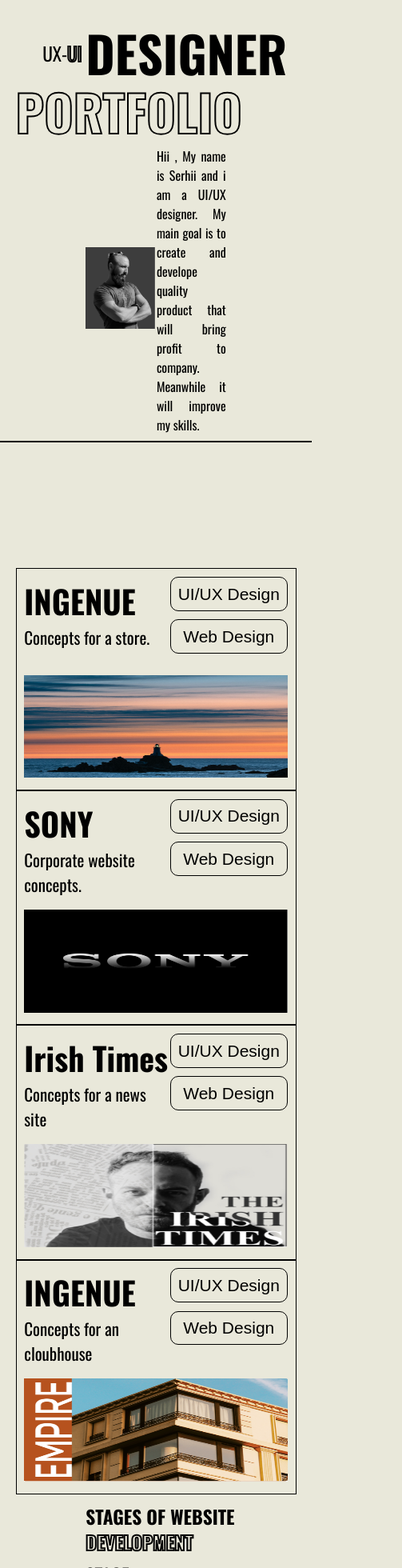
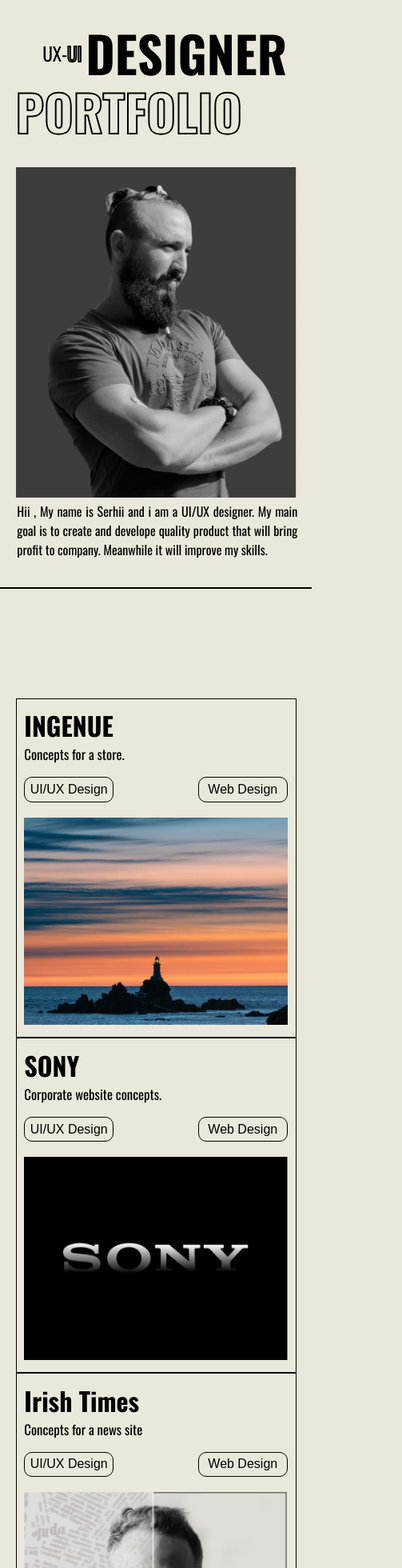
Before and after one commit to shibaram-brilliantlink/01project, a React (Vite) app: page / in a window 390 px wide. Shown: the part 40-2000 px from the top of the page at 80% size, 503 px wide, since content can reach past the window. Built offline with nearby package versions, Linux system fonts and the light colour scheme.

Commit message:
Project Completed with media queries.

```diff
--- a/src/assets/stagedata.jsx
+++ b/src/assets/stagedata.jsx
@@ -1,33 +1,34 @@
-const allStages = [ {
-    id: '1',
-    name : "BRIFFING",
-    description : `Dave found joy in the daily routine of life. He awoke at the same time, ate the same breakfast and drove the same commute. He worked at a job that never seemed to change and he got home at 6 pm sharp every night. It was who he had been for the last ten years and he had no idea that was all about to change.Dave found joy in the daily routine of life. He awoke at the same time, ate the same breakfast and drove the same commute. He worked at a job that never seemed to change and he got home at 6 pm sharp every night.
-    t was who he had been for the last ten years and he had no idea that was all about to change.`
+const allStages = [
+  {
+    id: "1",
+    name: "BRIFFING",
+    description: `Dave found joy in the tine of life. He awoke at the same time, ate the same breakfast and drove the same commute. He worked at a job that never seemed to change and he got home at 6 pm sharp every night.
+    t was who he had been for the last ten years and he had no idea that was all about to change.`,
   },
   {
-    id: '2',
-    name : "ANALYTICS",
-    description : `Barbara had been waiting at the table for twenty minutes. it had been twenty long and excruciating minutes. David had promised that he would be on time today. He never was, but he had promised this one time. She had made him repeat the promise multiple times over the last week until she'd believed his promise. Now she was paying the price.Dave found joy in the daily routine of life. He awoke at the same time, ate the same breakfast and drove the same commute. He worked at a job that never seemed to change and he got home at 6 pm sharp every night. It was who he had been for the last ten years and he had no idea that was all about to change.`
+    id: "2",
+    name: "ANALYTICS",
+    description: `Barbara had made him g the price.Dave found joy in he same breakfast and drove the same commute. He worked at a job that never seemed to change and he got home at 6 pm sharp every night. It was who he had been for the last ten years and he had no idea that was all about to change.`,
   },
   {
-    id: '3',
-    name : "PROTOTYPING",
-    description : `He couldn't move. His head throbbed and spun. It was probably a combination of both.Dave found joy in the daily routine of life. He awoke at the same time, ate the same breakfast and drove the same commute. He worked at a job that never seemed to change and he got home at 6 pm sharp every night. It was who he had been for the last ten years and he had no idea that was all about to change.Dave found joy in the daily routine of life. He awoke at the same time, ate the same breakfast and drove the same commute. He worked at a job that never seemed to change and he got home at 6 pm sharp every night. It was who he had been for the last ten years and he had no idea that was all about to change.`
+    id: "3",
+    name: "PROTOTYPING",
+    description: `He couldn't move. ever one of life. He awoke at the same time, ate the same breakfast and drove the same commute. He worked at a job that never seemed to change and he got home at 6 pm sharp every night. It was who he had been for the last ten years and he had no idea that was all about to change.`,
   },
   {
-    id: '4',
-    name : "DESIGN",
-    description : `Are you getting my texts??? she texted to him. He glanced at it and wasn't getting them, how would he ever be able to answer? He put the phone down and continued on his project. He was ignoring her texts and he planned to continue to do so.Dave found joy in the daily routine of life. He awoke at the same time, ate the same breakfast and drove the same commute. He worked at a job that never seemed to change and he got home at 6 pm sharp every night. It was who he had been for the last ten years and he had no idea that was all about to change.Dave found joy in the daily routine of life. He awoke at the same time, ate the same breakfast and drove the same commute. He worked at a job that never seemed to change and he got home at 6 pm sharp every night. It was who he had been for the last ten years and he had no idea that was all about to change.`
+    id: "4",
+    name: "DESIGN",
+    description: `Are you getting my me  had no idea that was all about to change.Dave found joy in the daily routine of life. He awoke at the same time, ate the same breakfast and drove the same commute. He worked at a job that never seemed to change and he got home at 6 pm sharp every night. It was who he had been for the last ten years and he had no idea that was all about to change.`,
   },
   {
-    id: '5',
-    name : "ADAPTIVE",
-    description : `Her mom had warned her. She had been warned time and again, but she had right and she knew she would be rewarded the promotion. So when the promotion was given to her main rival, it not only stung, it threw her belief system into disarray. It was her first big lesson in life, but not the last.Dave found joy in the daily routine of life. He awoke at the same time, ate the same breakfast and drove the same commute. He worked at a job that never seemed to change and he got home at 6 pm sharp every night. It was who he had been for the last ten years and he had no idea that was all about to change.`
+    id: "5",
+    name: "ADAPTIVE",
+    description: `Her mom had warnedn. It was her first big lesson in life, the same time, ate the same breakfast and drove the same commute. He worked at a job that never seemed to change and he got home at 6 pm sharp every night. It was who he had been for the last ten years and he had no idea that was all about to change.`,
   },
   {
-    id: '6',
-    name : "THE FINAL",
-    description : `It was a weird concept. Why would I really need to generate a random else questions were running through her head as she pressed the generate button. To her surprise, she found what she least expected to see.Dave found joy in the daily routine of life. He awoke at the same time, ate the same breakfast and drove the same commute. He worked at a job that never seemed to change and he got home at 6 pm sharp every night. It was who he had been for the last ten years and he had no idea that was all about to change.`
-}
-]
+    id: "6",
+    name: "THE FINAL",
+    description: `It was a weird concept. joy in the daily routine of life. He awoke at the same time, ate the same breakfast and drove the same commute. He worked at a job that never seemed to change and he got home at 6 pm sharp every night. It was who he had been for the last ten years and he had no idea that was all about to change.`,
+  },
+];
 export default allStages;
--- a/src/components/Accordion.jsx
+++ b/src/components/Accordion.jsx
@@ -1,54 +1,67 @@
-import React, {useState} from 'react'
-import styled from 'styled-components'
-import Stagelist from '../assets/stagedata'
+import React, { useState } from "react";
+import styled from "styled-components";
+import Stagelist from "../assets/stagedata";
 
 function Accordion() {
   const [selectedId, setSelectedId] = useState();
-  function handleClick (currentid) {
-      setSelectedId(previd => previd == currentid ? null : currentid);
+  function handleClick(currentid) {
+    setSelectedId((previd) => (previd == currentid ? null : currentid));
   }
   return (
     <StyledAccordion>
-      {Stagelist.length > 0 && Stagelist.map(item =>
+      {Stagelist.length > 0 &&
+        Stagelist.map((item) => (
           <Stage key={item.id}>
             <Div1 onClick={() => handleClick(item.id)}>
-        <span>{`STAGE ${item.id}`}</span> <span>{item.name}</span> <span>+</span>
+              <span>{`STAGE ${item.id}`}</span> <span>{item.name}</span>{" "}
+              <span>+</span>
             </Div1>
             {selectedId === item.id && <p>{item.description}</p>}
-        </Stage>)}
+          </Stage>
+        ))}
     </StyledAccordion>
-  )
+  );
 }
 
 export default Accordion;
 
 const StyledAccordion = styled.div`
-`
+  margin-top: 3%;
+`;
 const Stage = styled.div`
   border-bottom: 1px solid black;
-padding: 0.8em 0 2.5em 0;
+  padding: 0.8em 0 2em 0;
   p {
-  font-size: 1.3rem;
+    font-size: clamp(
+      1rem,
+      calc(1rem + ((1vw - 0.203125rem) * 0.4514)),
+      1.45rem
+    );
     margin-left: 17%;
     text-align: justify;
+    font-weight: 300;
   }
-`
+  @media (max-width: 425px) {
+    padding: 0.8em 0 1em 0;
+  }
+`;
 const Div1 = styled.div`
   display: flex;
   align-items: center;
   justify-content: space-between;
   line-height: 1.15;
+  font-size: clamp(1rem, calc(1rem + ((1vw - 0.203125rem) * 0.4514)), 1.45rem);
   :first-child {
-  font-size: 1.5rem;
+    font-size: 1em;
   }
   :nth-child(2) {
     display: inline-block;
     width: 70%;
-  font-size: 1.75rem;
-  font-weight: 500;
+    font-size: 1.1em;
+    font-weight: 400;
   }
   :nth-child(3) {
-  font-size: 3rem;
+    font-size: 2em;
     font-weight: 300;
   }
-`
+`;
--- a/src/components/Bottomsection.jsx
+++ b/src/components/Bottomsection.jsx
@@ -54,14 +54,12 @@
         <Me>ME</Me>
         <Contacts>
           <ul>
-            <hr />
             <h3>SOCIALS</h3>
             <li>Behance</li>
             <li>Instagram</li>
             <li>Facebook</li>
           </ul>
           <ul>
-            <hr />
             <h3>CONTACTS</h3>
             <li>
               <a href="tel: +9140255402454">+91 402554 02454</a>
@@ -85,16 +83,25 @@
   align-items: flex-end;
   border-top: 2px solid black;
   margin-top: 6em;
-  /* * {
-    border: 1px solid black;
-  } */
+  margin-bottom: 2.5em;
+  @media (max-width: 768px) {
+    align-items: center;
+  }
 `;
 const Top = styled.div`
   width: 75%;
+  @media (max-width: 500px) {
+    width: 100%;
+  }
 `;
 const Heading = styled.div`
   margin-top: 1em;
-  font-size: 5.5vw;
+  margin-bottom: 0.5em;
+  font-size: clamp(
+    1.875rem,
+    calc(1.875rem + ((1vw - 0.203125rem) * 4.3887)),
+    6.25rem
+  );
   font-weight: 800;
   span {
     -webkit-text-stroke-width: 1.5px;
@@ -104,7 +111,15 @@
 `;
 const Content = styled.div`
   width: 80%;
-  font-size: 1.3rem;
+  font-size: clamp(1rem, calc(1rem + ((1vw - 0.203125rem) * 0.4514)), 1.45rem);
+  line-height: 1.45;
+  font-weight: 300;
+  h3 {
+    font-size: 1.1em;
+  }
+  @media (max-width: 768px) {
+    width: 100%;
+  }
 `;
 const Para = styled.div`
   display: flex;
@@ -114,12 +129,21 @@
     text-align: justify;
     width: 48%;
   }
+  @media (max-width: 600px) {
+    flex-direction: column;
+    p {
+      width: 100%;
+    }
+  }
 `;
 const Bottom = styled.div`
   width: 75%;
   display: flex;
   flex-wrap: wrap;
-
+  margin-top: 0.75em;
+  @media (max-width: 500px) {
+    width: 100%;
+  }
 `;
 const List = styled.div`
   width: 100%;
@@ -134,7 +158,10 @@
 const Contact = styled.div`
   font-size: 14vw;
   font-weight: 700;
-  width: 100%;
+  width: 80%;
+  @media (max-width: 500px) {
+    width: fit-content;
+  }
 `;
 const Me = styled.div`
   font-size: 14vw;
@@ -144,17 +171,53 @@
   color: transparent;
   width: 27%;
   line-height: 1;
-
+  @media (max-width: 500px) {
+    line-height: normal;
+    margin-left: 0.2em;
+  }
 `;
 const Contacts = styled.div`
   width: 70%;
   display: flex;
   justify-content: flex-start;
+  font-weight: 300;
   ul {
     width: 25%;
     margin-left: 2em;
-    font-size: 1.45rem;
+    font-size: clamp(16px, calc(1rem + ((1vw - 3.25px) * 0.4514)), 23.2px);
     list-style: none;
-    padding-top: 1.3em;
+    padding-top: 1em;
+  }
+  h3 {
+    border-top: 0.5px solid black;
+    padding-top: 0.3em;
+  }
+  a {
+    color: black;
+    text-decoration: none;
+  }
+  @media (max-width: 768px) {
+    ul {
+      width: 50%;
+      margin-left: 0.9em;
+      padding-top: 0.5em;
+    }
+    h3 {
+      font-size: 1.1em;
+      font-weight: 450;
+    }
+  }
+  @media (max-width: 425px) {
+    flex-direction: column;
+    width: 100%;
+    border-top: 1px solid black;
+    h3 {
+      border: none;
+      font-size: 1em;
+      padding-top: 0;
+    }
+    ul {
+      margin-left: 0;
+    }
   }
 `;
--- a/src/components/Card.jsx
+++ b/src/components/Card.jsx
@@ -25,14 +25,13 @@
   width: 50%;
   padding: 2.5vw;
   border: 1px solid black;
-  @media (max-width: 450px) {
+  @media (max-width: 560px) {
     width: 100%;
   }
 `;
 const Cardheading = styled.div`
   display: flex;
   justify-content: space-between;
-  align-items: flex-start;
   font-size: 1.25rem;
   h1 {
     font-size: 2em;
@@ -60,8 +59,19 @@
   @media (min-width: 768px) and (max-width: 1024px) {
     font-size: 1.05rem;
   }
-  @media (min-width: 425px) and (max-width: 767px) {
+  @media (max-width: 767px) {
     font-size: 1rem;
+    flex-direction: column;
+    button {
+      font-size: 1em;
+      padding: 0.35em;
+      margin-bottom: 0.2em;
+    }
+    div:nth-child(2) {
+      display: flex;
+      justify-content: space-between;
+      margin-top: 1em;
+    }
   }
 `;
 const Cardimg = styled.div`
@@ -70,4 +80,10 @@
     width: 100%;
   }
   margin-top: 1em;
+  @media (max-width: 560px) {
+    img {
+      height: 100%;
+      width: 100%;
+    }
+  }
 `;
--- a/src/components/Footer.jsx
+++ b/src/components/Footer.jsx
@@ -1,19 +1,19 @@
-import React from 'react'
-import styled from 'styled-components'
+import React from "react";
+import styled from "styled-components";
 
 function Footer() {
-  return (
-    <StyledFooter>
-      Shikashi Kohava @2021
-    </StyledFooter>
-  )
+  return <StyledFooter>Shikashi Kohava @2021</StyledFooter>;
 }
 
-export default Footer
+export default Footer;
 
 const StyledFooter = styled.div`
   border-top: 2px solid black;
   text-align: right;
-  font-size: 1.5rem;
+  font-size: clamp(16px, calc(1rem + ((1vw - 3.25px) * 0.4514)), 23.2px);
   padding: 2em 1em 2em 0;
-`
+  font-weight: 350;
+  @media (max-width: 1024px) {
+    padding: 1em;
+  }
+`;
--- a/src/components/Midsection.jsx
+++ b/src/components/Midsection.jsx
@@ -15,7 +15,7 @@
           <marquee
             width="100%"
             direction="right"
-            height="120px"
+            height="100px"
             scrollamount="10"
           >
             <span>Work</span>
@@ -42,7 +42,7 @@
           imgsrc={Titimes}
         />
         <Card
-          title="INGENUE"
+          title="EMPIRE"
           text="Concepts for an cloubhouse"
           imgsrc={Empire}
         />
@@ -65,6 +65,12 @@
   display: flex;
   flex-direction: column;
   align-items: flex-end;
+  @media (max-width: 768px) {
+    align-items: center;
+  }
+  @media (max-width: 500px) {
+    align-items: flex-start;
+  }
 `;
 const Top = styled.div`
   width: 100%;
@@ -90,19 +96,28 @@
 `;
 const Bottom = styled.div`
   width: 75%;
-  /* border: 1px solid black; */
+  @media (max-width: 500px) {
+    width: 100%;
+  }
 `;
-const Stagetitle = styled.div``;
+const Stagetitle = styled.div`
+  font-size: clamp(
+    1.875rem,
+    calc(1.875rem + ((1vw - 0.203125rem) * 4.3887)),
+    6.25rem
+  );
+`;
 const Titlefill = styled.div`
-  font-size: 6vw;
   font-weight: bold;
   margin-top: 0.45em;
 `;
 const Titlehollow = styled.div`
-  font-size: 6vw;
   font-weight: bold;
   -webkit-text-stroke-width: 2px;
   -webkit-text-stroke-color: black;
   color: transparent;
   line-height: 1.25;
+  @media (min-width: 300px) {
+    -webkit-text-stroke-width: 1.5px;
+  }
 `;
--- a/src/components/Topsection.jsx
+++ b/src/components/Topsection.jsx
@@ -33,7 +33,6 @@
 const StyledTopsection = styled.div`
   padding: 0 5%;
   border-bottom: 2px solid black;
-
 `;
 const Designer = styled.div`
   display: flex;
@@ -61,7 +60,7 @@
 const Portfolio = styled.div`
   color: transparent;
   font-size: 16vw;
-  line-height: 1.10;
+  line-height: 1.1;
   font-weight: 700;
   -webkit-text-stroke-width: 2px;
   -webkit-text-stroke-color: black;
@@ -69,13 +68,22 @@
 const Topprofile = styled.div`
   display: flex;
   width: 50%;
-margin: 2.5% auto;
+  margin: 7% auto;
   align-items: center;
-@media (min-width: 425px) and (max-width: 1024px) {
-width: 80%;
+  @media (min-width: 769px) and (max-width: 1024px) {
+    width: 75%;
     justify-content: flex-start;
-margin: 2.5% 0.5% 2.5% auto;
-
+    margin: 5% 0.5% 5% auto;
+  }
+  @media (max-width: 768px) {
+    padding: 0;
+    margin: 5% auto;
+    width: 75%;
+  }
+  @media (max-width: 500px) {
+    flex-direction: column;
+    margin: 10% auto;
+    width: 100%;
   }
 `;
 const Profileimg = styled.div`
@@ -83,10 +91,20 @@
   img {
     width: 100%;
   }
+  @media (max-width: 1025px) {
+    width: 40%;
+  }
+  @media (max-width: 500px) {
+    width: 100%;
+    height: 100%;
+  }
 `;
 const Profileintro = styled.div`
   width: 50%;
   margin-left: 1%;
   font-size: clamp(1rem, 1.5vw, 1.75rem);
   text-align: justify;
-`
+  @media (max-width: 500px) {
+    width: 100%;
+  }
+`;
```
Lines whose indentation alone changed are shown as unchanged.
